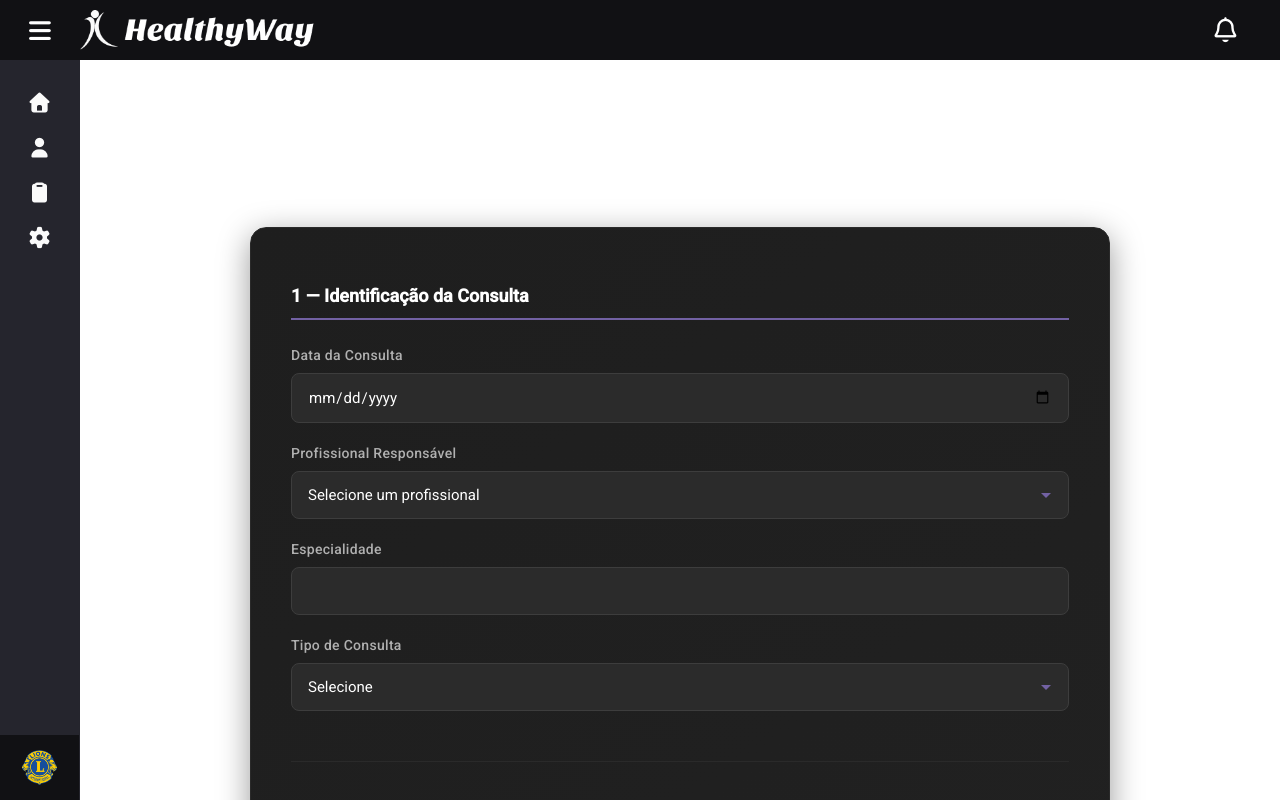
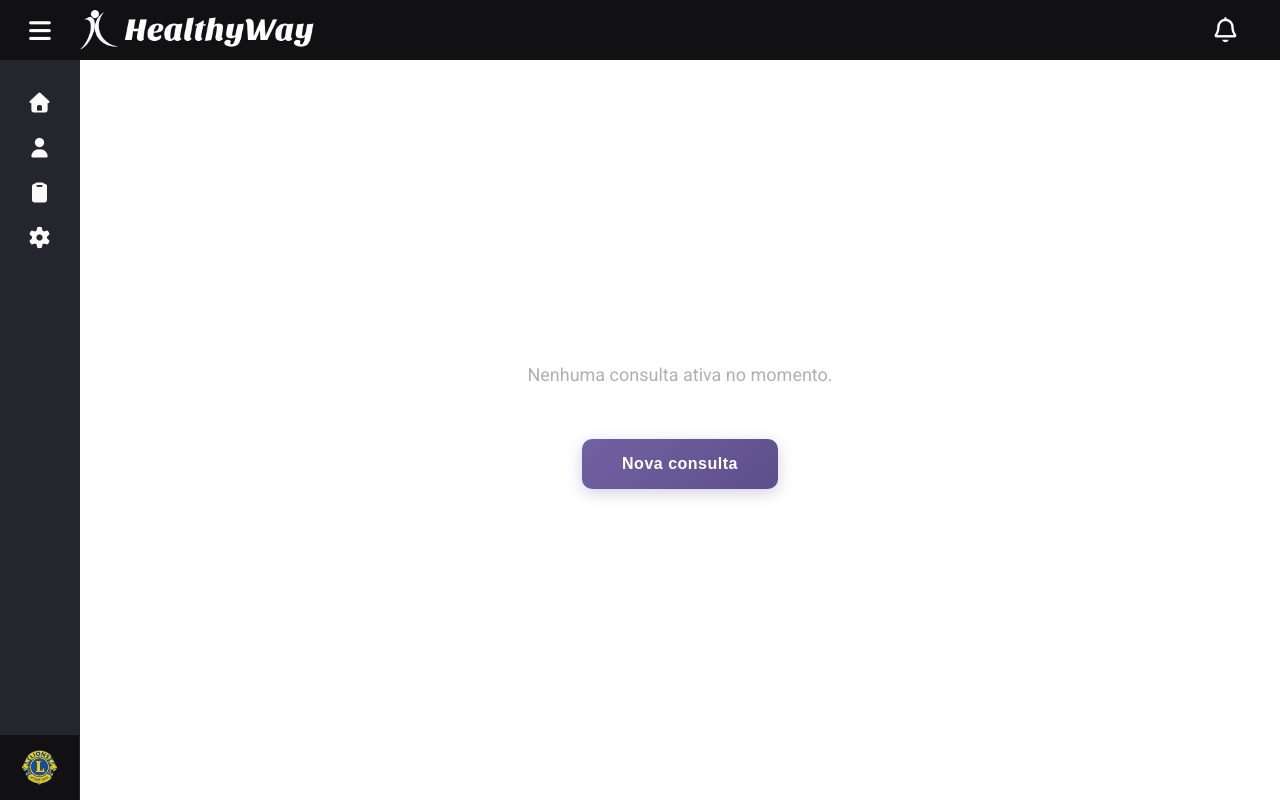
Before and after one commit to CibelleSousa/Healthy-Way, an Angular app: page /consulta in a window 1280 px wide. Built offline with nearby package versions, Linux system fonts and the light colour scheme; a web font is replaced by a local one.

Commit message:
Adicionado o sidebar e navbar na página de consultas

```diff
--- a/src/app/app.routes.ts
+++ b/src/app/app.routes.ts
@@ -2,9 +2,9 @@ import { Routes } from '@angular/router';
 import { FormsConsulta } from './pages/forms-consulta/forms-consulta';
 import { ConsultaHome } from './pages/consulta-home/consulta-home';
 export const routes: Routes = [
-    { path: '', component: ConsultaHome },  // Tela inicial
+    { path: 'consulta', component: ConsultaHome },  // Tela inicial
 
-    { path: 'consulta', component: FormsConsulta }
+    { path: 'consulta/forms', component: FormsConsulta }
 
 
 ];
--- a/src/app/pages/consulta-home/consulta-home.ts
+++ b/src/app/pages/consulta-home/consulta-home.ts
@@ -12,6 +12,6 @@ export class ConsultaHome {
   constructor(private router: Router) {}
 
   novaConsulta() {
-    this.router.navigate(['/consulta']);
+    this.router.navigate(['/consulta/forms']);
   }
 }
--- a/src/app/pages/forms-consulta/forms-consulta.css
+++ b/src/app/pages/forms-consulta/forms-consulta.css
@@ -8,7 +8,7 @@
 
 /* Título principal */
 .title {
-  color: #ffffff;
+  color: #000;
   font-size: 32px;
   font-weight: 700;
   margin-bottom: 40px;
```
